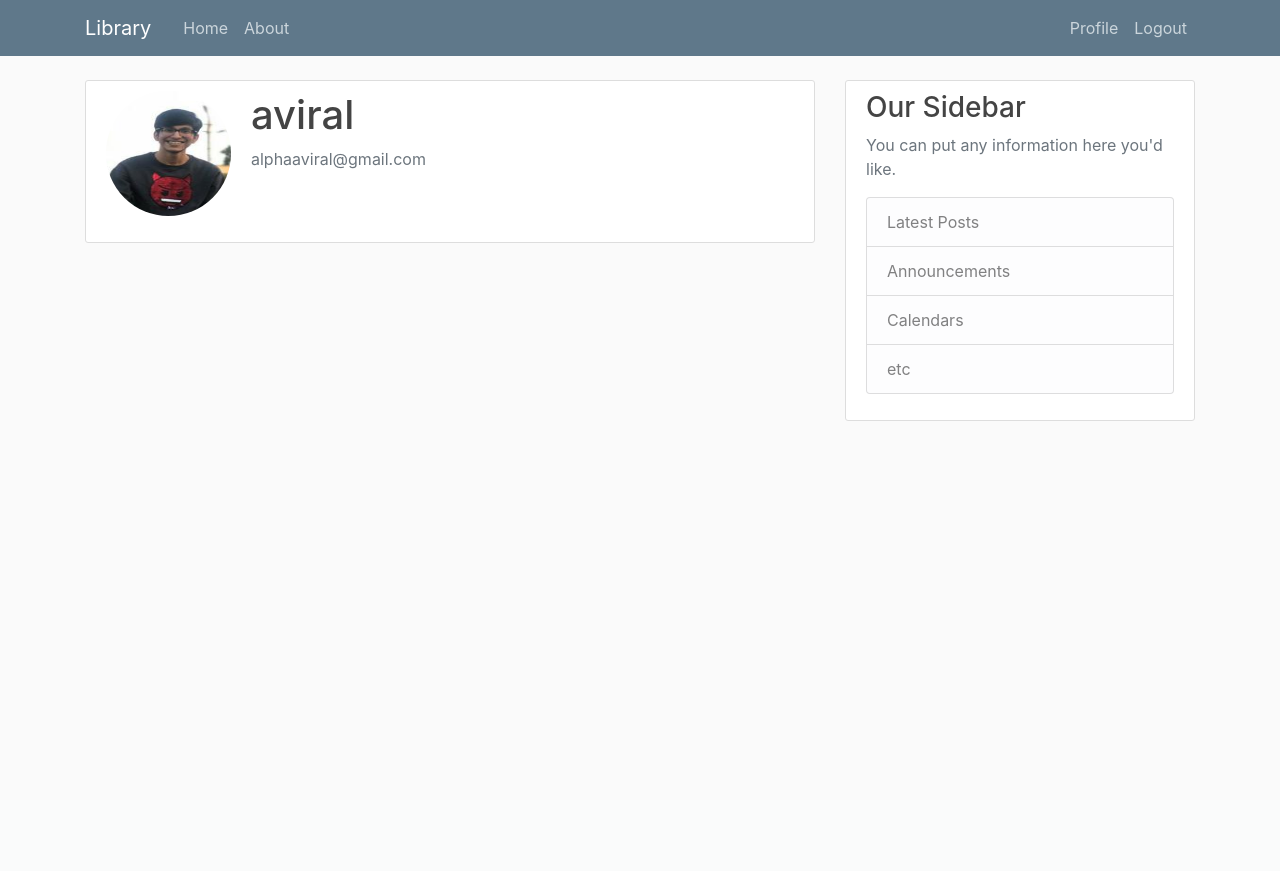
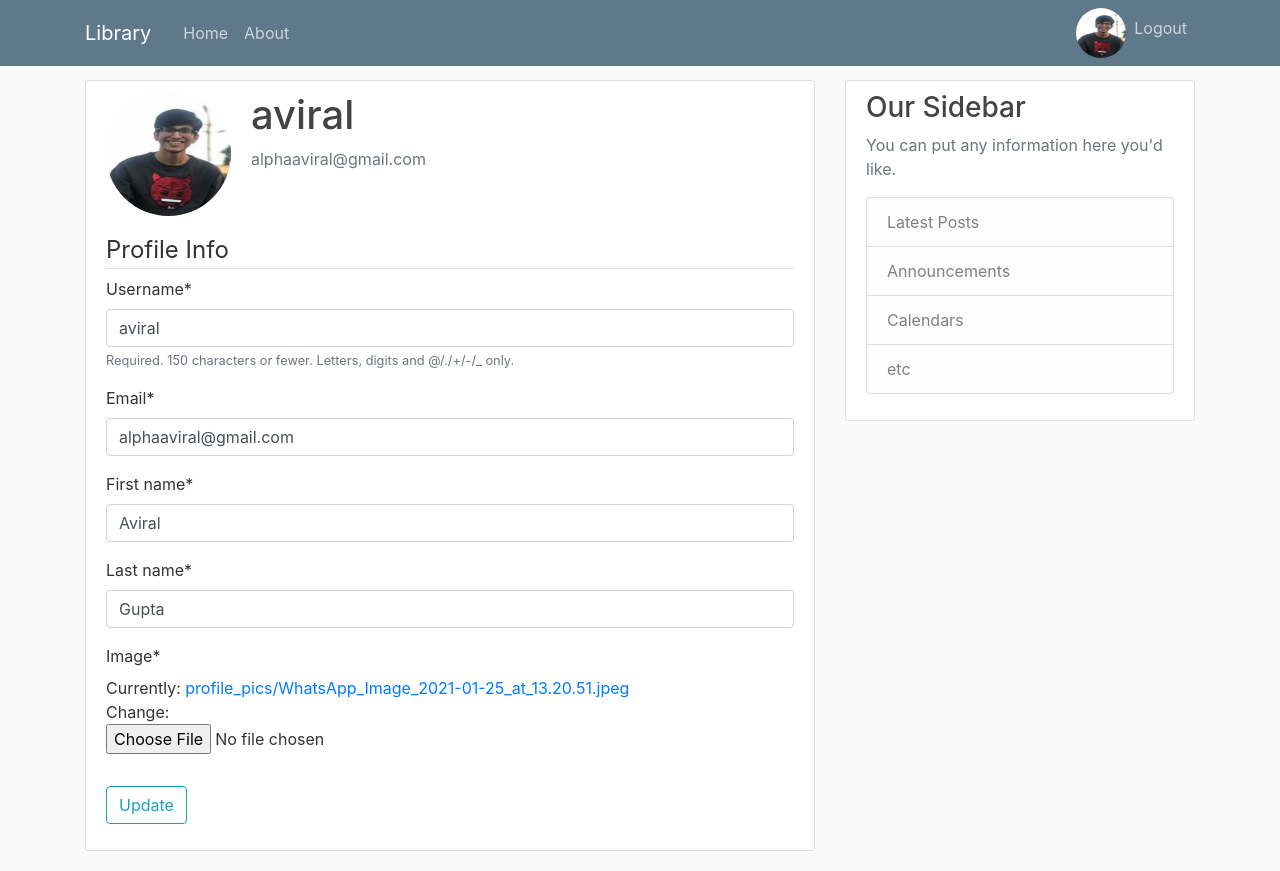
Before and after one commit to Arya-veer/Library-management-system, a Django app: page /profile/ in a window 1280 px wide. Before the commit the page ends 421 px from the top, so only its background shows below. Run offline with Django 3.2, Linux system fonts and the light colour scheme; a user stored in the database is signed in; data comes from the database, SQL or seed files in the repository; both versions use the stored data as it was after the commit; some libraries are stand-ins or nearby versions.

Commit message:
Added profile pic to navbar

```diff
--- a/LibManage/settings.py
+++ b/LibManage/settings.py
@@ -132,3 +132,4 @@ MEDIA_URL = '/media/'
 CRISPY_TEMPLATE_PACK = 'bootstrap4'
 LOGIN_REDIRECT_URL = 'books-home'
 LOGIN_URL = 'login'
+TIME_ZONE =  'Asia/Kolkata'
--- a/books/static/books/main.css
+++ b/books/static/books/main.css
@@ -82,3 +82,13 @@ body {
   .account-heading {
     font-size: 2.5rem;
   }
+
+  .img-pro {
+    width: 50px ;
+    height: 50px;
+  }
+
+  .image-container {
+    height: 50px;
+    width:50px;
+  }
--- a/books/templates/books/base.html
+++ b/books/templates/books/base.html
@@ -12,8 +12,9 @@
 
     <link rel="stylesheet" type="text/css" href="{% static 'books/main.css' %}">
 
-
+    {% block title %}
         <title>{{ title}}</title>
+    {% endblock %}
 
 </head>
 <body>
@@ -32,7 +33,11 @@
             <!-- Navbar Right Side -->
             <div class="navbar-nav">
               {% if user.is_authenticated %}
-                  <a class="nav-item nav-link" href="{% url 'profile' %}">Profile</a>
+                  <div class="image-container">
+                      <a href="{% url 'profile' %}">
+                      <img class="rounded-circle article-image img-fluid img-pro"  src="{{ user.profile.image.url }}">
+                    </a>
+                  </div>
                   <a class="nav-item nav-link" href="{% url 'logout' %}">Logout</a>
 
               {% else %}
--- a/users/forms.py
+++ b/users/forms.py
@@ -1,7 +1,7 @@
 from django import forms
 from django.contrib.auth.models import User
 from django.contrib.auth.forms import UserCreationForm
-
+from .models import Profile
 class UserRegisterForm(UserCreationForm):
     email = forms.EmailField()
     first_name = forms.CharField()
@@ -10,3 +10,18 @@ class UserRegisterForm(UserCreationForm):
     class Meta:
         model = User
         fields = ['username', 'email', 'first_name', 'last_name', 'password1', 'password2']
+
+
+class UserUpdateForm(forms.ModelForm):
+    email = forms.EmailField()
+    first_name = forms.CharField()
+    last_name = forms.CharField()
+
+    class Meta:
+        model = User
+        fields = ['username', 'email', 'first_name', 'last_name']
+
+class ProfileUpdateForm(forms.ModelForm):
+    class Meta:
+        model = Profile
+        fields = ['image']
--- a/users/models.py
+++ b/users/models.py
@@ -1,9 +1,19 @@
 from django.db import models
 from django.contrib.auth.models import User
-
+from PIL import Image
 class Profile(models.Model):
     user = models.OneToOneField(User, on_delete=models.CASCADE)
     image = models.ImageField(default='default.jpeg', upload_to='profile_pics')
 
     def __str__(self):
         return f'{self.user.username} Profile'
+
+    def save(self):
+        super().save()
+
+        img = Image.open(self.image.path)
+
+        if img.height >200 or img.width >200:
+            output_size =(200,200)
+            img.thumbnail(output_size)
+            img.save(self.image.path)
--- a/users/templates/users/login.html
+++ b/users/templates/users/login.html
@@ -1,5 +1,8 @@
 {% extends "books/base.html" %}
 {% load crispy_forms_tags %}
+{% block title %}
+    <title>Login</title>
+{% endblock title%}
 {% block content %}
     <div class="content-section">
     <form method="POST">
--- a/users/templates/users/profile.html
+++ b/users/templates/users/profile.html
@@ -9,6 +9,19 @@
           <p class="text-secondary">{{ user.email }}</p>
         </div>
       </div>
-      <!-- FORM HERE -->
+
+    <form method="POST" enctype="multipart/form-data">
+    {% csrf_token %}
+        <fieldset class="form-group">
+    <legend class="border-bottom" mb-4>
+        Profile Info
+    </legend>
+            {{ u_form|crispy }}
+            {{ p_form|crispy }}
+        </fieldset>
+        <div class="form-group">
+            <button class="btn btn-outline-info" type="submit">Update</button>
+        </div>
+    </form>
     </div>
 {% endblock content %}
--- a/users/views.py
+++ b/users/views.py
@@ -1,6 +1,6 @@
 from django.shortcuts import render, redirect
 from django.contrib import messages
-from .forms import UserRegisterForm
+from .forms import UserRegisterForm, UserUpdateForm, ProfileUpdateForm
 from django.contrib.auth.decorators import login_required
 
 def register(request):
@@ -9,7 +9,7 @@ def register(request):
         form = UserRegisterForm(request.POST)
         if form.is_valid():
             form.save()
-            messages.success(request, 'Account created succesfully!')
+            messages.success(request, f'Account created succesfully!')
             return redirect('login')
     else:
         form = UserRegisterForm()
@@ -22,4 +22,21 @@ def register(request):
 
 @login_required
 def profile(request):
-    return render(request, 'users/profile.html')
+    if request.method == 'POST':
+        u_form = UserUpdateForm(request.POST, instance=request.user)
+        p_form = ProfileUpdateForm(request.POST, request.FILES, instance=request.user.profile)
+        if u_form.is_valid() and p_form.is_valid():
+            u_form.save()
+            p_form.save()
+            messages.success(request, f'Profile updated succesfully!')
+            return redirect('profile')
+    else:
+        u_form = UserUpdateForm(instance=request.user)
+        p_form = ProfileUpdateForm(instance=request.user.profile)
+
+        context = {
+            'u_form': u_form,
+            'p_form': p_form,
+            'title': 'User Profile'
+        }
+        return render(request, 'users/profile.html', context)
```
Also changed, not shown: db.sqlite3, media/profile_pics/Group2_Aviral_Gupta.png, media/profile_pics/WhatsApp_Image_2021-01-25_at_13.20.51.jpeg (added).
